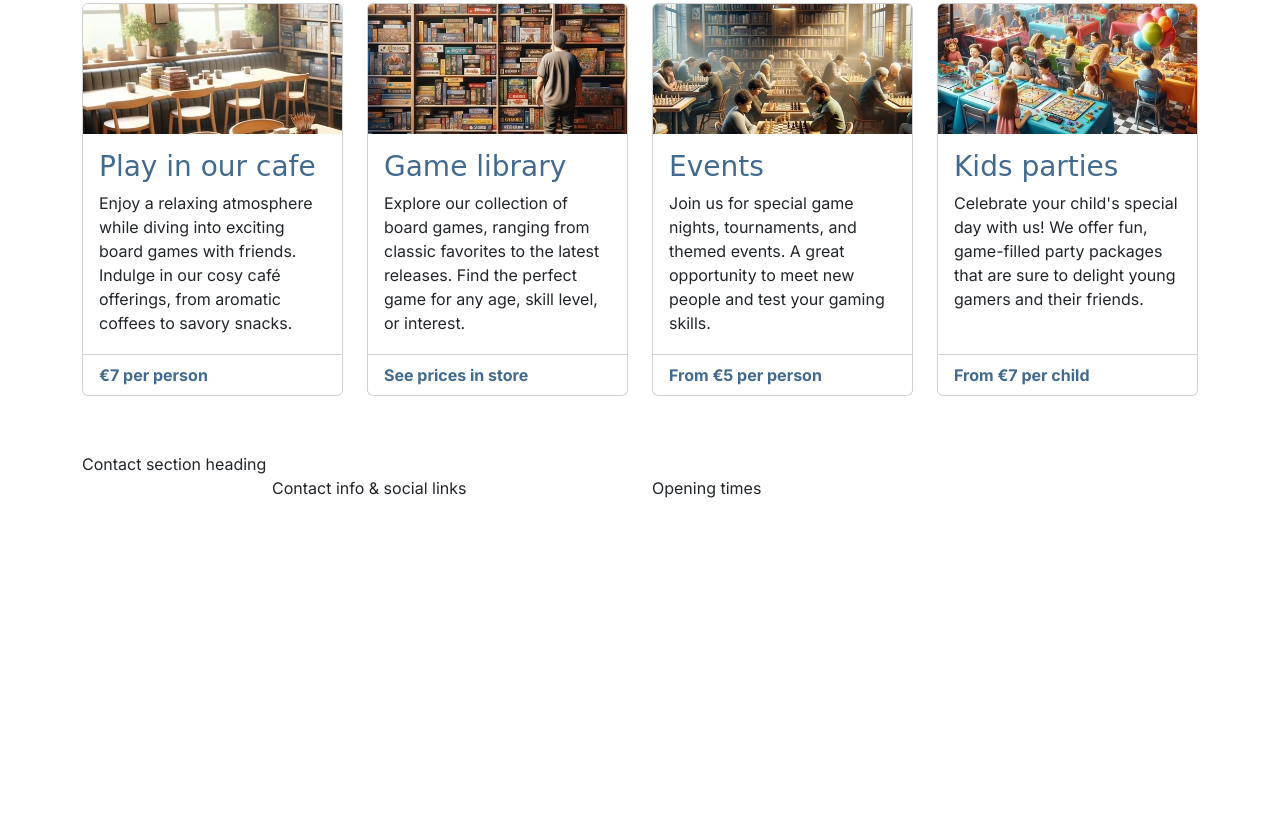
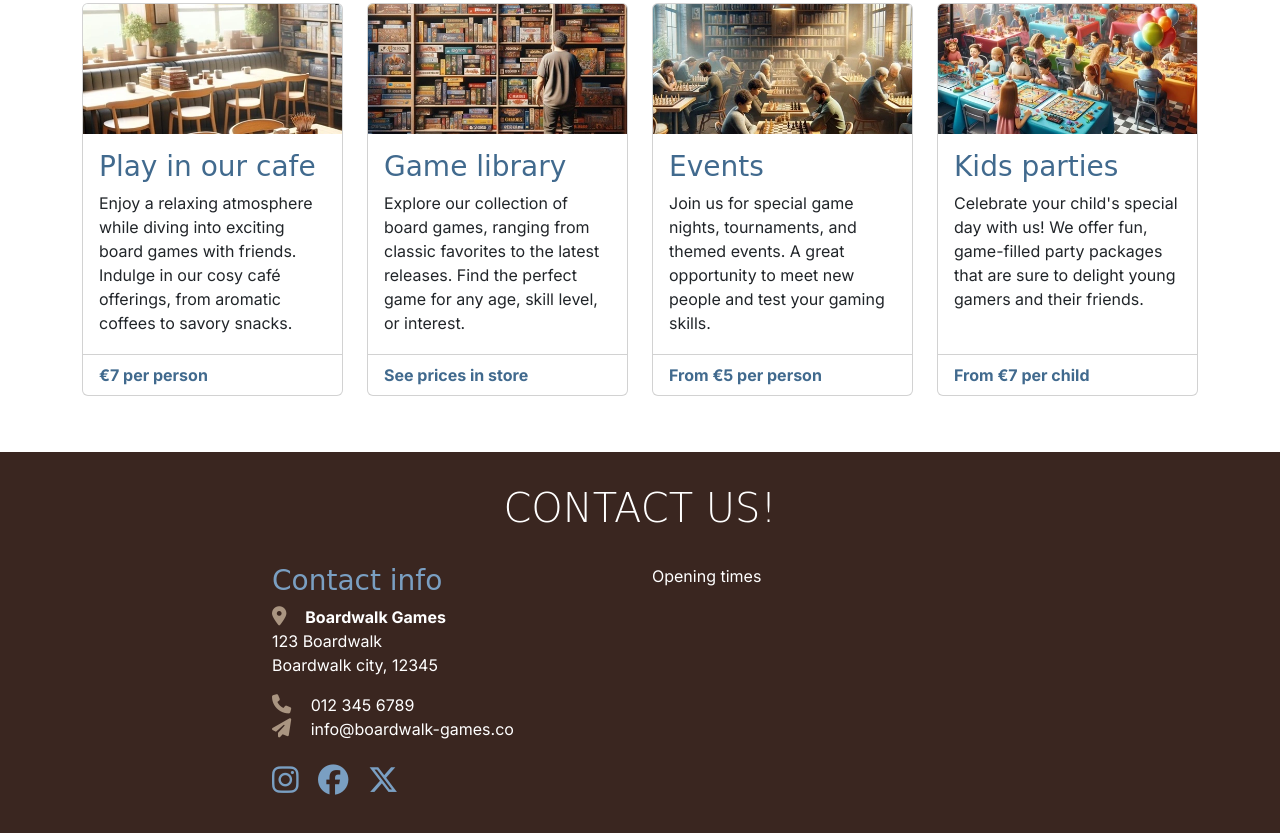
Before and after one commit to DR-developer98/Boardwalk-games, a plain HTML site: page index.html in a window 1280 px wide. Shown: the part 656-1489 px from the top of the page. Before the commit the page ends 1156 px from the top, so only its background shows below. Drawn offline with nearby package versions, Linux system fonts and the light colour scheme; a web font is replaced by a local one.

Commit message:
Add contact details to the footer, style icons

```diff
--- a/assets/css/style.css
+++ b/assets/css/style.css
@@ -77,6 +77,37 @@ h2 {
     border: none;
 }
 
+/* Footer / Contact */
+#contact {
+    background-color: var(--primary-color);
+    color: white;
+    padding-bottom: 3rem;
+}
+
+#contact h2 {
+    color: white;
+}
+
+#contact .sub-heading-color {
+    color: var(--highlight-color-light)
+}
+
+#contact i {
+    color: var(--secondary-color);
+    font-size: 1.2rem;
+    margin-right: 15px;
+}
+
+#contact .social-links i {
+    color: var(--highlight-color-light);
+    font-size: 1.9rem;
+    transition: color 0.3s ease-in-out;
+}
+
+#contact .social-links i:hover {
+    color: var(--secondary-color);
+}
+
 
 /* grid visualisation CSS for testing */
 
--- a/index.html
+++ b/index.html
@@ -194,12 +194,34 @@
 
     <!-- Footer / contact section -->
     <!-- mt-auto added to always push the footer at the bottom of the page-->
-    <footer class="mt-auto">
-        <div class="container">
+    <footer id="contact" class="mt-auto">
+        <div class="container section">
             <div class="row justify-content-center">
-                <div class="col-12">Contact section heading</div>
+                <div class="col-12 text-center">
+                    <h2 class="display-6">Contact us!</h2>
+                </div>
                 <!-- Contact info -->
-                <div class="col-12 col-md-6 col-xl-4">Contact info & social links</div>
+                <div class="col-12 col-md-6 col-xl-4">
+                    <h3 class="sub-heading-color">Contact info</h3>
+                    <address>
+                        <strong><i class="fa-solid fa-location-dot"></i> Boardwalk Games</strong><br>
+                        123 Boardwalk<br>
+                        Boardwalk city, 12345
+                    </address>
+                    <p><i class="fa-solid fa-phone"></i> 012 345 6789<br>
+                        <i class="fa-solid fa-paper-plane"></i> info@boardwalk-games.co</p>
+                    <div class="social-links mt-4">
+                        <a href="https://www.Instagram.com" target="_blank"
+                            aria-label="Visit our Instagram page (opens in a new tab)" rel="noopener"><i
+                                class="fa-brands fa-instagram"></i></a>
+                        <a href="https://www.Facebook.com" target="_blank"
+                            aria-label="Visit our Facebook page (opens in a new tab)" rel="noopener"><i
+                                class="fa-brands fa-facebook"></i></a>
+                        <a href="https://www.X.com" target="_blank"
+                            aria-label="Visit our X feed (opens in a new tab)" rel="noopener"><i
+                                class="fa-brands fa-x-twitter"></i></a>
+                    </div>
+                </div>
                 <!-- Opening times -->
                 <div class="col-12 col-md-6 col-xl-4">Opening times</div>
             </div>
```
